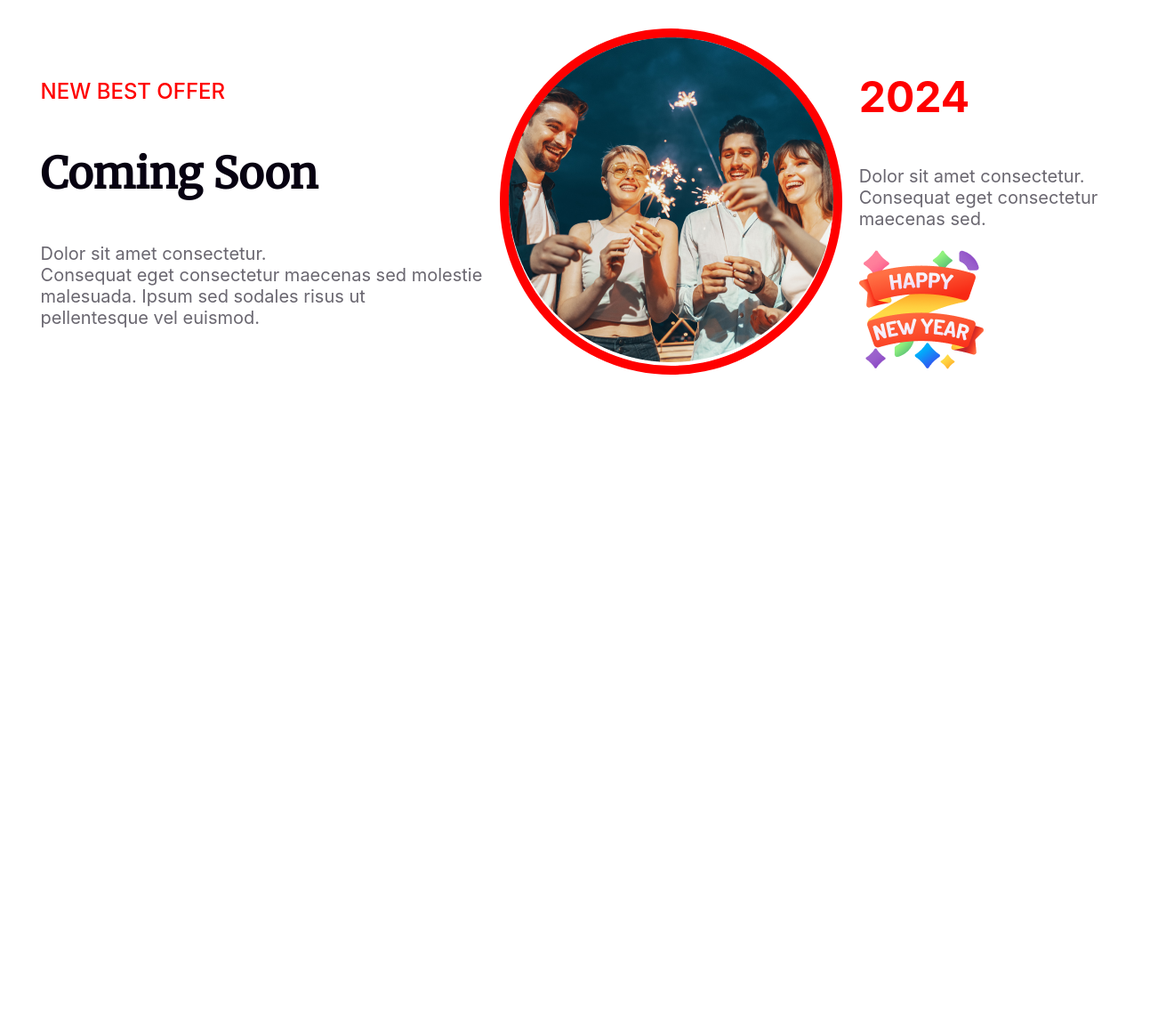
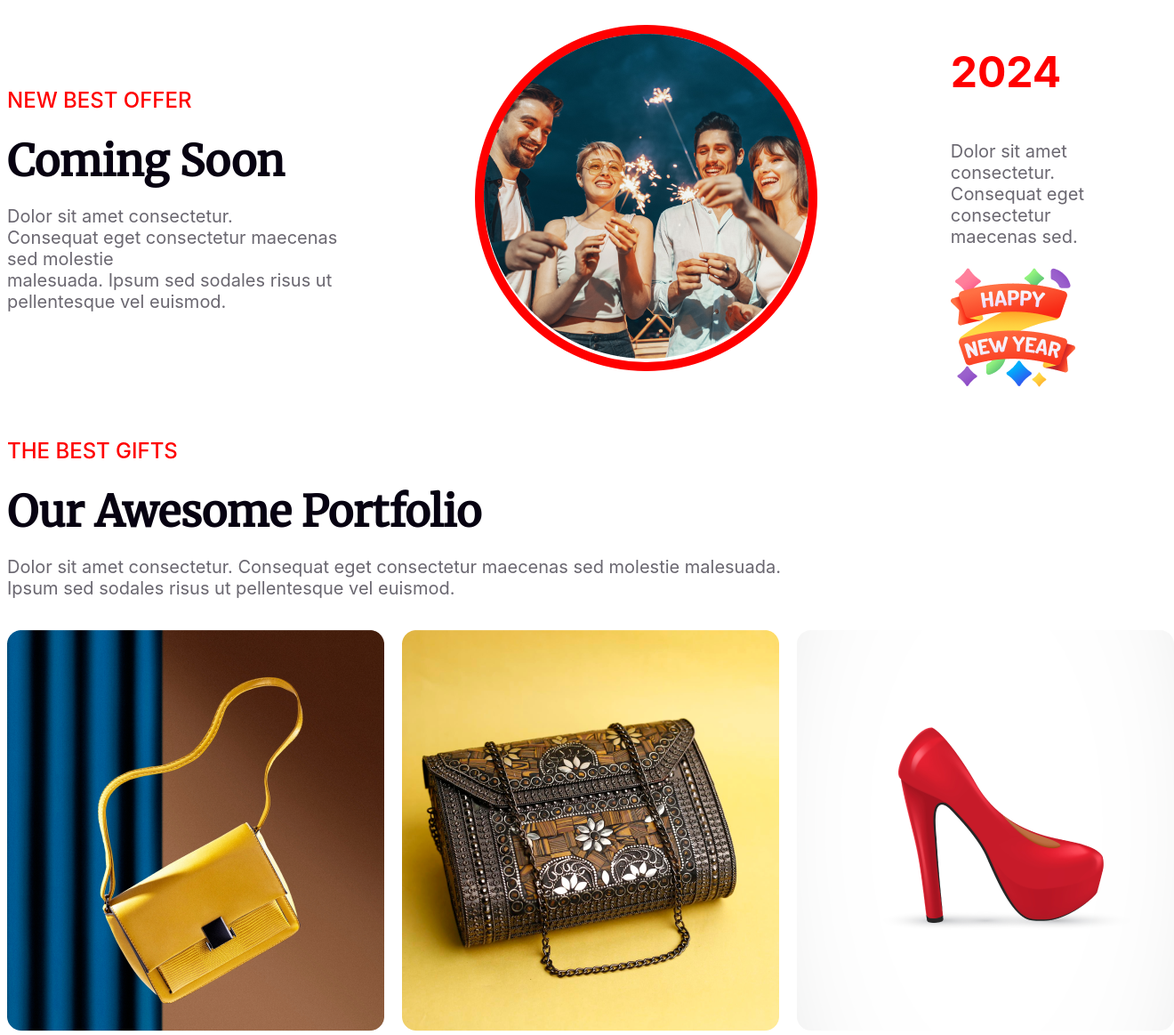
Before and after one commit to miasumon-ru/assignment-one, a plain HTML site: page index.html in a window 1280 px wide. Shown: the part 2444-3607 px from the top of the page at 89% size, 1320 px wide, since content can reach past the window. Before the commit the page ends 2944 px from the top, so only its background shows below. Drawn offline with Linux system fonts and the light colour scheme.

Commit message:
fifth sectiion has been done

```diff
--- a/index.html
+++ b/index.html
@@ -110,6 +110,51 @@
             </div>
         </section>
 
+        <!-- fifth section starts -->
+
+        <section class="fifth-section">
+
+            <div class="fifth-section-column-container">
+
+
+
+                <div class="fifth-sectlion-column">
+                    <div class="fifth-sectiion-column-content">
+                        <p class="fifth-section-column-content-small">THE BEST GIFTS</p>
+                        <p class="fifth-section-column-content-big">Our Awesome Portfolio</p>
+                        <p class="fifth-section-column-content-smaller">Dolor sit amet consectetur. Consequat eget consectetur maecenas sed molestie malesuada. <br>Ipsum sed sodales risus ut pellentesque vel euismod. </p>
+                    </div>
+                </div>
+                <div class="fifth-sectlion-column">
+                    <div class="fifth-section-img-container">
+                        <img src="./resources/Rectangle 3.png" alt="" class="fifth-section-img">
+                        <img src="./resources/Rectangle 4.png" alt="" class="fifth-section-img">
+                        <img src="./resources/Rectangle 5.png" alt="" class="fifth-section-img">
+                    </div>
+
+                </div>
+                <div class="fifth-sectlion-column">
+
+
+                    <div class="fifth-section-img-container">
+                        <img src="./resources/Rectangle 6.png" alt="" class="fifth-section-img">
+                        <img src="./resources/Rectangle 7.png" alt="" class="fifth-section-img">
+                        <img src="./resources/Rectangle 8.png" alt="" class="fifth-section-img">
+                    </div>
+
+
+                </div>
+
+
+
+
+            </div>
+
+
+        </section>
+
+
+
 
     </main>
 
--- a/styles/style.css
+++ b/styles/style.css
@@ -12,6 +12,7 @@ body {
     background-repeat: no-repeat;
     border-radius: 10px;
     background-size: cover;
+    background-image: linear-gradient(to right rgb(12, 9, 9) rgb(11, 9, 9));
 
 }
 
@@ -164,8 +165,9 @@ body {
     max-width: 1320px;
     margin: 50px auto;
     justify-content: space-around;
-    padding: 28px;
     align-items: center;
+    justify-content: start;
+    gap: 150px;
 }
 
 .fourth-section-column-content .small {
@@ -182,6 +184,7 @@ body {
     font-family: Merriweather;
     font-size: 48px;
     font-weight: 900;
+    margin: 0;
 
 }
 
@@ -209,3 +212,44 @@ body {
 
 
 }
+
+/* fifth section starts */
+
+.fifth-section-column-container{
+    max-width: 1320px;
+    margin: 0 auto;
+}
+.fifth-sectlion-column{
+    margin: 35px 0;
+}
+.fifth-section-column-content-small{
+    color: #F00;
+    font-family: Inter;
+    font-size: 24px;
+    font-weight: 500;
+}.fifth-section-column-content-big{
+    color: #070211;
+    font-family: Merriweather;
+    font-size: 48px;
+    font-weight: 900;
+    margin: 0;
+}
+
+.fifth-section-column-content-smaller{
+
+    color: rgba(7, 2, 17, 0.60);
+    font-family: Inter;
+    font-size: 20px;
+    font-weight: 400;
+
+}
+
+.fifth-section-img-container{
+    display: flex;
+    gap: 20px;
+}
+.fifth-section-img-container img:hover{
+    border: 3px solid rgb(250, 8, 8);
+    border-radius: 15px;
+
+}
```
